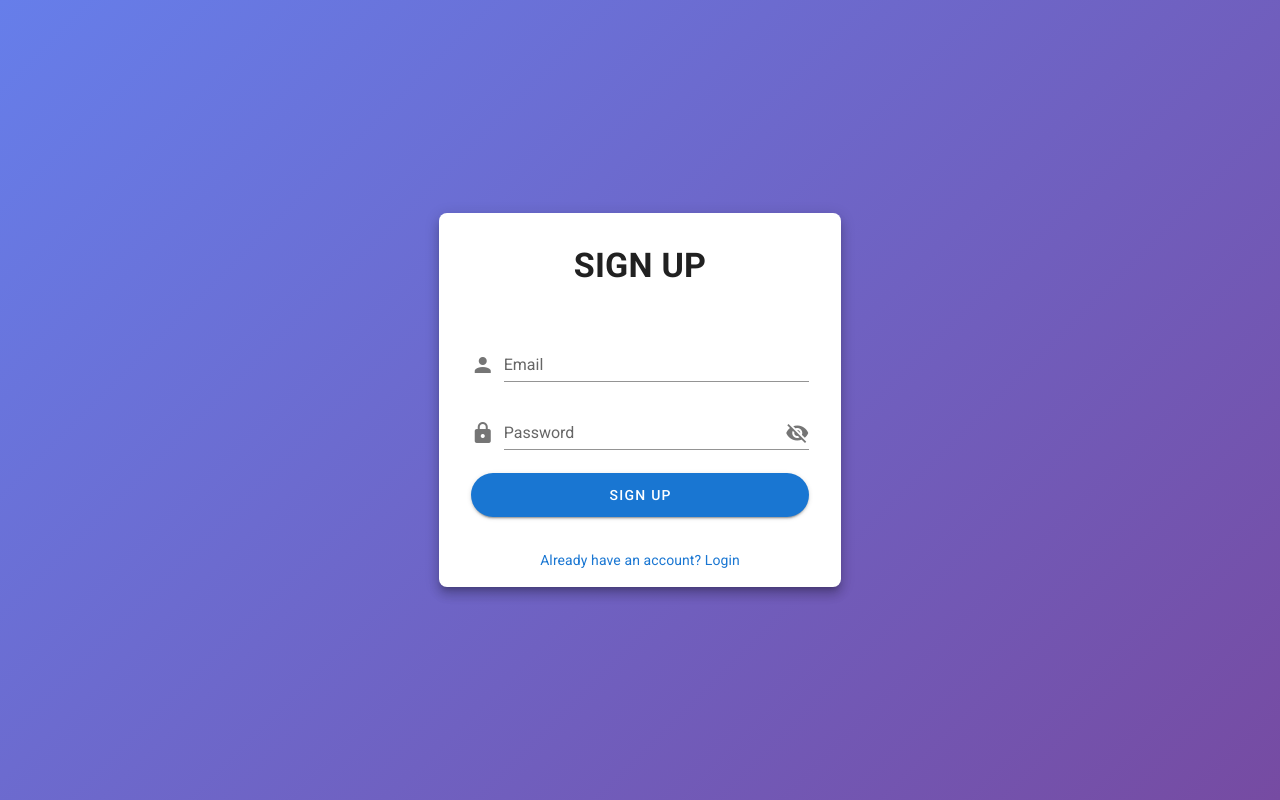
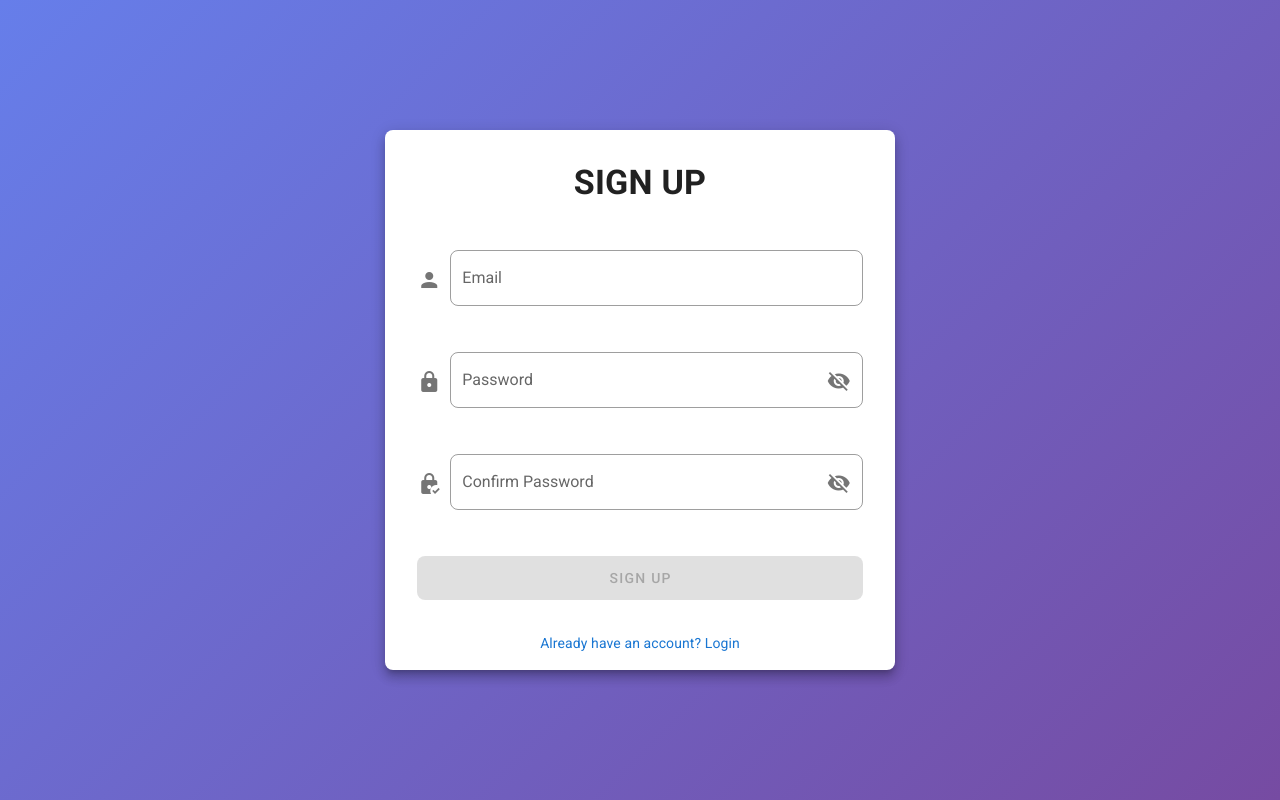
Before and after one commit to tuitenthai123/Vuejstodolist, a Vue app: page /signup in a window 1280 px wide. Built offline with nearby package versions, Linux system fonts and the light colour scheme.

Commit message:
Refactor SignUpPage.vue: Enhance form validation, add password strength indicator, and improve user experience with updated UI components

```diff
--- a/src/components/SignUpPage.vue
+++ b/src/components/SignUpPage.vue
@@ -2,38 +2,155 @@
   <div class="gradient">
     <v-container fluid fill-height>
       <v-row align="center" justify="center">
-        <v-col cols="12" sm="8" md="6" lg="4">
+        <v-col cols="12" sm="8" md="6" lg="5">
           <v-card class="mx-auto rounded-lg" elevation="8">
             <v-card-title class="d-flex justify-center pt-8">
               <span class="text-h4 font-weight-bold">SIGN UP</span>
             </v-card-title>
 
-            <form @submit.prevent="handleSignUp">
+            <v-form ref="signupForm" v-model="formValid" @submit.prevent="handleSignUp">
               <v-card-text class="px-8 pt-8">
-                <v-text-field v-model="email" :rules="emailRules" required label="Email" prepend-icon="mdi-account"
-                  hide-details class="mb-6"></v-text-field>
+                <!-- Email Field -->
+                <v-text-field
+                  v-model="email"
+                  :rules="emailRules"
+                  required
+                  label="Email"
+                  prepend-icon="mdi-account"
+                  outlined
+                  class="mb-4"
+                ></v-text-field>
 
-                <v-text-field v-model="password" label="Password" :type="showPassword ? 'text' : 'password'"
-                  prepend-icon="mdi-lock" :append-icon="showPassword ? 'mdi-eye' : 'mdi-eye-off'"
-                  @click:append="showPassword = !showPassword" hide-details required class="mb-6"></v-text-field>
+                <!-- Password Field -->
+                <v-text-field
+                  v-model="password"
+                  label="Password"
+                  :type="showPassword ? 'text' : 'password'"
+                  prepend-icon="mdi-lock"
+                  :append-icon="showPassword ? 'mdi-eye' : 'mdi-eye-off'"
+                  @click:append="showPassword = !showPassword"
+                  :rules="passwordRules"
+                  outlined
+                  required
+                  class="mb-4"
+                ></v-text-field>
 
-                <v-btn block color="primary" height="44" rounded elevation="2" class="mb-8" type="submit">
+                <!-- Confirm Password Field -->
+                <v-text-field
+                  v-model="confirmPassword"
+                  label="Confirm Password"
+                  :type="showConfirmPassword ? 'text' : 'password'"
+                  prepend-icon="mdi-lock-check"
+                  :append-icon="showConfirmPassword ? 'mdi-eye' : 'mdi-eye-off'"
+                  @click:append="showConfirmPassword = !showConfirmPassword"
+                  :rules="confirmPasswordRules"
+                  outlined
+                  required
+                  class="mb-4"
+                ></v-text-field>
+
+                <!-- Password Strength Indicator -->
+                <div v-if="password" class="mb-4">
+                  <div class="d-flex align-center mb-2">
+                    <span class="text-caption grey--text mr-2">Password Strength:</span>
+                    <span class="text-caption" :class="passwordStrengthColor">
+                      {{ passwordStrengthText }}
+                    </span>
+                  </div>
+                  <v-progress-linear
+                    :value="passwordStrengthValue"
+                    :color="passwordStrengthColor.replace('--text', '')"
+                    height="4"
+                    rounded
+                  ></v-progress-linear>
+                </div>
+
+                <!-- Password Requirements -->
+                <v-card v-if="password" outlined class="mb-6">
+                  <v-card-text class="pa-3">
+                    <div class="d-flex align-center mb-2">
+                      <v-icon small color="primary" class="mr-2">mdi-information</v-icon>
+                      <span class="text-subtitle-2">Password Requirements</span>
+                    </div>
+                    <div class="d-flex flex-wrap">
+                      <v-chip
+                        class="ma-1"
+                        small
+                        :color="hasMinLength ? 'success' : 'grey lighten-1'"
+                        :text-color="hasMinLength ? 'white' : ''"
+                      >
+                        <v-icon left x-small>{{ hasMinLength ? 'mdi-check' : 'mdi-close' }}</v-icon>
+                        8+ characters
+                      </v-chip>
+                      <v-chip
+                        class="ma-1"
+                        small
+                        :color="hasUppercase ? 'success' : 'grey lighten-1'"
+                        :text-color="hasUppercase ? 'white' : ''"
+                      >
+                        <v-icon left x-small>{{ hasUppercase ? 'mdi-check' : 'mdi-close' }}</v-icon>
+                        Uppercase
+                      </v-chip>
+                      <v-chip
+                        class="ma-1"
+                        small
+                        :color="hasLowercase ? 'success' : 'grey lighten-1'"
+                        :text-color="hasLowercase ? 'white' : ''"
+                      >
+                        <v-icon left x-small>{{ hasLowercase ? 'mdi-check' : 'mdi-close' }}</v-icon>
+                        Lowercase
+                      </v-chip>
+                      <v-chip
+                        class="ma-1"
+                        small
+                        :color="hasNumber ? 'success' : 'grey lighten-1'"
+                        :text-color="hasNumber ? 'white' : ''"
+                      >
+                        <v-icon left x-small>{{ hasNumber ? 'mdi-check' : 'mdi-close' }}</v-icon>
+                        Number
+                      </v-chip>
+                      <v-chip
+                        class="ma-1"
+                        small
+                        :color="hasSpecialChar ? 'success' : 'grey lighten-1'"
+                        :text-color="hasSpecialChar ? 'white' : ''"
+                      >
+                        <v-icon left x-small>{{ hasSpecialChar ? 'mdi-check' : 'mdi-close' }}</v-icon>
+                        Special character
+                      </v-chip>
+                    </div>
+                  </v-card-text>
+                </v-card>
+
+                <!-- Sign Up Button -->
+                <v-btn
+                  block
+                  color="primary"
+                  height="44"
+                  rounded
+                  elevation="2"
+                  class="mb-8"
+                  type="submit"
+                  :disabled="!formValid"
+                  :loading="loading"
+                >
                   SIGN UP
                 </v-btn>
 
+                <!-- Login Link -->
                 <div class="text-center">
                   <router-link to="/" class="text-decoration-none">
                     Already have an account? Login
                   </router-link>
                 </div>
               </v-card-text>
-            </form>
-
-
+            </v-form>
           </v-card>
         </v-col>
       </v-row>
     </v-container>
+
+    <!-- Snackbar -->
     <v-snackbar v-model="snackbar" :color="snackbarColor">
       {{ snackbarText }}
       <template v-slot:action="{ attrs }">
@@ -56,38 +173,129 @@ export default {
     email: '',
     username: '',
     password: '',
+    confirmPassword: '',
     showPassword: false,
+    showConfirmPassword: false,
+    formValid: false,
+    loading: false,
     snackbar: false,
     snackbarText: '',
     snackbarColor: 'success',
+
+    // Validation Rules
     emailRules: [
-      v => !!v || 'E-mail is required',
-      v => /.+@.+\..+/.test(v) || 'E-mail must be valid',
+      v => !!v || 'Email is required',
+      v => /.+@.+\..+/.test(v) || 'Email must be valid',
     ],
+    passwordRules: [
+      v => !!v || 'Password is required',
+      v => (v && v.length >= 8) || 'Password must be at least 8 characters',
+      v => /[A-Z]/.test(v) || 'Password must contain at least one uppercase letter',
+      v => /[a-z]/.test(v) || 'Password must contain at least one lowercase letter',
+      v => /\d/.test(v) || 'Password must contain at least one number',
+      v => /[!@#$%^&*(),.?":{}|<>]/.test(v) || 'Password must contain at least one special character'
+    ]
   }),
+
+  computed: {
+    // Confirm Password Rules
+    confirmPasswordRules() {
+      return [
+        v => !!v || 'Please confirm your password',
+        v => v === this.password || 'Passwords do not match'
+      ]
+    },
+
+    // Password Strength Calculation
+    passwordStrengthValue() {
+      if (!this.password) return 0
+
+      let score = 0
+      if (this.hasMinLength) score += 20
+      if (this.hasUppercase) score += 20
+      if (this.hasLowercase) score += 20
+      if (this.hasNumber) score += 20
+      if (this.hasSpecialChar) score += 20
+
+      return score
+    },
+
+    passwordStrengthText() {
+      const value = this.passwordStrengthValue
+      if (value === 0) return 'No password'
+      if (value <= 40) return 'Weak'
+      if (value <= 60) return 'Fair'
+      if (value <= 80) return 'Good'
+      return 'Strong'
+    },
+
+    passwordStrengthColor() {
+      const value = this.passwordStrengthValue
+      if (value === 0) return 'grey--text'
+      if (value <= 40) return 'error--text'
+      if (value <= 60) return 'warning--text'
+      if (value <= 80) return 'info--text'
+      return 'success--text'
+    },
+
+    // Password Requirements Checks
+    hasMinLength() {
+      return this.password && this.password.length >= 8
+    },
+
+    hasUppercase() {
+      return this.password && /[A-Z]/.test(this.password)
+    },
+
+    hasLowercase() {
+      return this.password && /[a-z]/.test(this.password)
+    },
+
+    hasNumber() {
+      return this.password && /\d/.test(this.password)
+    },
+
+    hasSpecialChar() {
+      return this.password && /[!@#$%^&*(),.?":{}|<>]/.test(this.password)
+    },
+
+    // Check if password meets all requirements
+    isPasswordStrong() {
+      return this.hasMinLength && this.hasUppercase && this.hasLowercase && this.hasNumber && this.hasSpecialChar
+    }
+  },
+
   methods: {
     ...mapActions(["_Signup"]),
+
     async handleSignUp() {
-
-      if (!this.email || !this.password) {
-        this.showSnackbar('Please enter email and password', 'error');
+      // Validate form
+      if (!this.$refs.signupForm.validate()) {
+        this.showSnackbar('Please fix the errors above', 'error');
         return;
       }
 
-      const emailValid = this.emailRules.every(rule => rule(this.email) === true);
-      if (!emailValid) {
-        this.showSnackbar('E-mail must be valid', 'error');
+      // Check if passwords match
+      if (this.password !== this.confirmPassword) {
+        this.showSnackbar('Passwords do not match', 'error');
         return;
       }
 
-      const response = await this._Signup(
-        {
+      // Check password strength
+      if (!this.isPasswordStrong) {
+        this.showSnackbar('Password does not meet all requirements', 'error');
+        return;
+      }
+
+      this.loading = true;
+
+      try {
+        const response = await this._Signup({
           email: this.email,
           id: generateRandomName(10),
           username: `user_${generateRandomName(10)}`,
           password: this.password,
-        }
-      )
+        });
 
         if (response?.status == "success") {
           this.showSnackbar(response?.noti, response?.status);
@@ -96,7 +304,13 @@ export default {
         } else {
           this.showSnackbar(response?.noti, response?.status);
         }
+      } catch (error) {
+        this.showSnackbar('An error occurred during signup', 'error');
+      } finally {
+        this.loading = false;
+      }
     },
+
     showSnackbar(text, color) {
       this.snackbarText = text;
       this.snackbarColor = color;
@@ -109,6 +323,34 @@ export default {
 <style scoped>
 .gradient {
   background: linear-gradient(135deg, #667eea 0%, #764ba2 100%);
-  height: 100%;
+  min-height: 100vh;
+}
+
+.v-card {
+  border-radius: 12px;
+}
+
+.v-btn {
+  border-radius: 8px;
+}
+
+.v-text-field {
+  border-radius: 8px;
+}
+
+/* Custom styling for password requirements */
+.v-chip.v-size--small {
+  font-size: 0.75rem;
+}
+
+/* Ensure proper spacing on mobile */
+@media (max-width: 600px) {
+  .v-card-text {
+    padding: 16px !important;
+  }
+
+  .v-chip.ma-1 {
+    margin: 2px !important;
+  }
 }
 </style>
```
Lines whose indentation alone changed are shown as unchanged.
